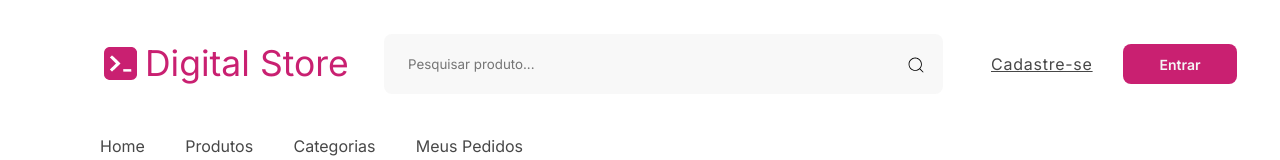
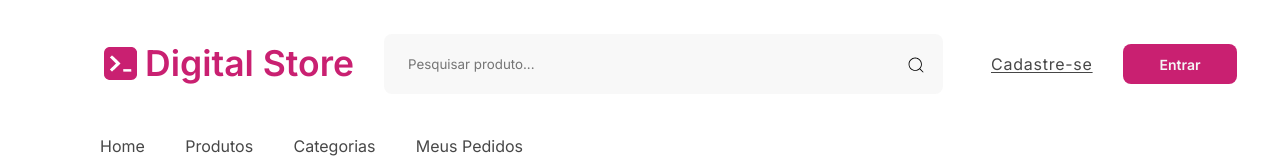
Before and after one commit to DarlanMendes/digital-store, a React (Create React App) app: page / in a window 1280 px wide. Shown: the top 160 px of the page. Built offline with nearby package versions, Linux system fonts and the light colour scheme.

Commit message:
Foi corrigido a espessura da letra do DIGITAL STORE no Header, assim como aplicado o offset na underline do cadastre-se

```diff
--- a/src/components/Header/styles.module.scss
+++ b/src/components/Header/styles.module.scss
@@ -19,6 +19,7 @@
     margin-left: 145px;
     margin-right: 1083px;
     font-size: 35.5px;
+    font-weight: 600;
     line-height: 44px;
     color: #C92071;
     font-family: 'Inter', sans-serif;
@@ -77,6 +78,7 @@
 }
 
 .divCadastro{
+    text-underline-offset: 2px;
     position: absolute;
     left: 991px;
     top:50px;
```
